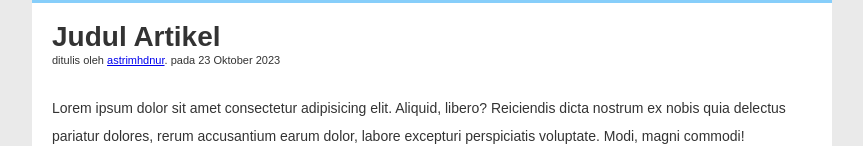
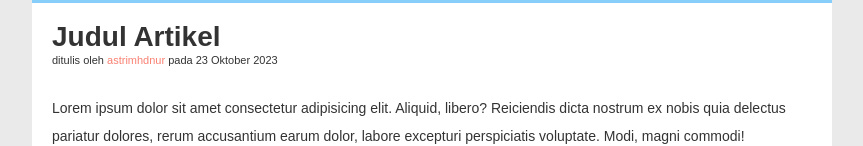
Before and after one commit to AstriMNur/itw2023_07352111047, a plain HTML site: page latihan/latihan4/T4a07352111047.html in a window 1280 px wide. Shown: the part 413-559 px from the top of the page, without its empty margins (208-1071 px from the left). Drawn offline with Linux system fonts and the light colour scheme.

Commit message:
saya menegerjakan latihan 4

```diff
--- a/latihan/latihan4/T4a07352111047.css
+++ b/latihan/latihan4/T4a07352111047.css
@@ -193,7 +193,7 @@ body {
     margin-top: -5px;
 }
 
-.content .penulis a {
+.content .Penulis a {
     color: salmon;
     text-decoration: none;
 }
--- a/latihan/latihan4/T4a07352111047.html
+++ b/latihan/latihan4/T4a07352111047.html
@@ -24,7 +24,7 @@
         <div class="content">
             <h2>Judul Artikel</h2>
             <p class="Penulis">ditulis oleh
-                <a href="#">astrimhdnur</a>. pada 23 Oktober 2023 </p>
+                <a href="#">astrimhdnur</a> pada 23 Oktober 2023 </p>
             <p>Lorem ipsum dolor sit amet consectetur adipisicing elit. Aliquid, libero? Reiciendis dicta nostrum ex nobis quia delectus pariatur dolores, rerum accusantium earum dolor, labore excepturi perspiciatis voluptate. Modi, magni commodi!</p>
             <p>Lorem ipsum dolor sit amet consectetur adipisicing elit. Placeat ipsam ab aliquam nihil? A, hic delectus nisi excepturi cupiditate fugiat. Labore ab nam nobis perspiciatis accusamus laboriosam, iure totam quis, beatae odit quia soluta alias
                 voluptas illo iusto quae, dolorum quam eaque ex tempore minus exercitationem aliquam. Sed iure exercitationem consequatur dolor error necessitatibus cupiditate dignissimos sequi! Deserunt, aspernatur sapiente. Ex nam placeat pariatur,
```
